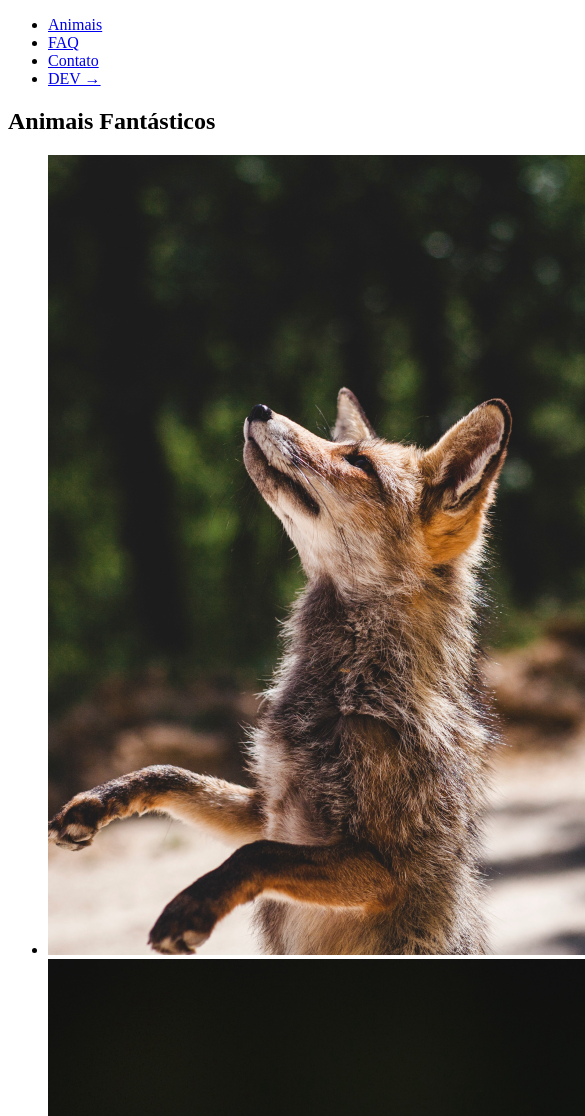
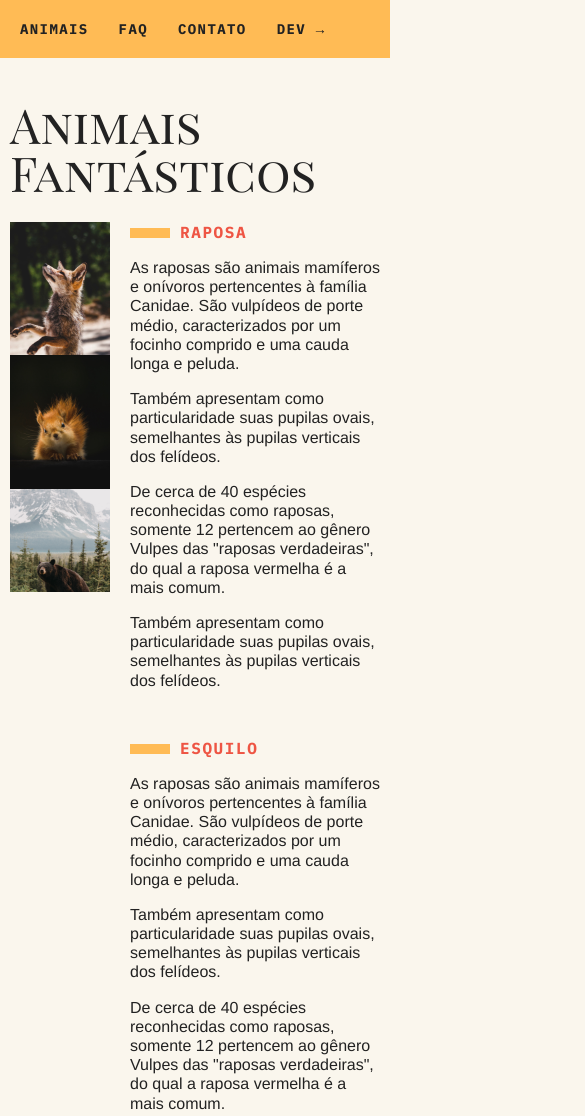
Before and after one commit to vargastm/animais-fantasticos, a plain HTML site: page index.html in a window 390 px wide. Shown: the top 1116 px of the page, 585 px wide, since content can reach past the window. Drawn offline with Linux system fonts and the light colour scheme.

Commit message:
Added all styles

```diff
--- a/assets/styles/styles.css
+++ b/assets/styles/styles.css
@@ -0,0 +1,214 @@
+body, h1, h2, ul, li, p, dd, dt, dl {
+  margin: 0;
+  padding: 0;
+}
+
+img {
+  display: block;
+  max-width: 100%;
+}
+
+ul {
+  list-style: none;
+}
+
+body {
+  background: #FAF6ED;
+  color: #222222;
+  display: grid;
+  grid-template-columns: 1fr 120px minmax(300px, 800px) 1fr;
+}
+
+.menu {
+  grid-column: 3 / 5;
+  margin-top: 2rem;
+  margin-bottom: 2rem;
+  background: #FFBB55;
+}
+
+.menu ul {
+  display: flex;
+  flex-wrap: wrap;
+  padding: 10px;
+}
+
+.menu li a {
+  display: block;
+  padding: 10px;
+  margin-right: 10px;
+  color: #222222;
+  text-decoration: none;
+  font-family: 'IBM Plex Mono', monospace;
+  font-weight: bold;
+  text-transform: uppercase;
+  font-size: 0.875rem;
+  letter-spacing: .1em;
+}
+
+.grid-section {
+  grid-column: 2 / 4;
+  width: 100%;
+  box-sizing: border-box;
+  padding: 10px;
+  display: grid;
+  grid-template-columns: 90px 300px 1fr;
+  gap: 20px;
+  margin-bottom: 4rem;
+}
+
+.title {
+  font-family: 'Playfair Display SC', Georgia;
+  font-size: 6rem;
+  line-height: 1;
+  font-weight: 400;
+  margin-bottom: 1rem;
+  grid-column: 1 / 4;
+}
+
+.animals h2 {
+  font-family: 'IBM Plex Mono', monospace;
+  font-size: 1rem;
+  text-transform: uppercase;
+  letter-spacing: .1em;
+  margin-bottom: 1rem;
+  color: #EE5544;
+}
+
+.animals h2::before {
+  content: '';
+  display: inline-block;
+  width: 40px;
+  height: 10px;
+  margin-right: 10px;
+  background: #FFBB55;
+}
+
+.animals p {
+  font-family: Helvetica, Arial, sans-serif;
+  line-height: 1.2;
+  margin-bottom: 1rem;
+}
+
+.animals ul {
+  height: 370px;
+  overflow-y: scroll;
+  grid-column: 2;
+}
+
+.animals ul::-webkit-scrollbar {
+  width: 18px;
+}
+
+.animals ul::-webkit-scrollbar-thumb {
+  background: #FFBB55;
+  border-left: 4px solid #FAF6ED;
+  border-right: 4px solid #FAF6ED;
+}
+
+.animals ul::-webkit-scrollbar-track{
+  background: #FAF6ED;
+}
+
+.description-animals {
+  grid-column: 3;
+}
+
+.description-animals section {
+  margin-bottom: 3rem;
+}
+
+.faq-list {
+  grid-column: 2 / 4;
+}
+
+.faq-list dt {
+  font-family: 'IBM Plex Mono', monospace;
+  font-weight: bold;
+  margin-top: 2rem;
+  margin-bottom: .5rem;
+  color: #EE5544;
+}
+
+.faq-list dt::before {
+  content: '';
+  display: inline-block;
+  width: 20px;
+  height: 10px;
+  margin-right: 10px;
+  background: #FFBB55;
+}
+
+.faq-list dd {
+  font-family: Helvetica, Arial, sans-serif;
+  margin-bottom: .5rem;
+  margin-left: 30px;
+}
+
+.map {
+  grid-column: 2;
+}
+
+.data {
+  grid-column: 3;
+}
+
+.data li {
+  margin-bottom: 1rem;
+  font-family: Helvetica, Arial, sans-serif;
+}
+
+.data li::before {
+  content: '';
+  display: inline-block;
+  width: 20px;
+  height: 10px;
+  margin-right: 10px;
+  background: #FFBB55;
+}
+
+.copy {
+  grid-column: 3 / 5;
+  margin-bottom: 2rem;
+  background: #FFBB55;
+}
+
+.copy p {
+  padding: 20px;
+  font-family: 'IBM Plex Mono', monospace;
+  font-weight: bold;
+}
+
+@media (max-width: 700px) {
+  body {
+    grid-template-columns: 1fr;
+  }
+
+  .menu, .grid-section, .copy {
+    grid-column: 1;
+  }
+
+  .grid-section {
+    grid-template-columns: 100px 1fr;
+    gap: 10px;
+  }
+
+  .animals ul {
+    grid-column: 1;
+  }
+
+  .faq-list, .data, .map {
+    grid-column: 1 / 3;
+  }
+
+  .grid-section h1 {
+    font-size: 3rem;
+  }
+
+  .menu {
+    margin-top: 0;
+  }
+
+  .copy {
+    margin-bottom: 0;
+  }
+}
--- a/index.html
+++ b/index.html
@@ -5,6 +5,9 @@
   <meta http-equiv="X-UA-Compatible" content="IE=edge">
   <meta name="viewport" content="width=device-width, initial-scale=1.0">
   <title>Animais Fantásticos</title>
+  <link rel="preconnect" href="https://fonts.googleapis.com">
+  <link rel="preconnect" href="https://fonts.gstatic.com" crossorigin>
+  <link href="https://fonts.googleapis.com/css2?family=IBM+Plex+Mono:wght@400;700&family=Playfair+Display+SC&display=swap" rel="stylesheet">
   <link rel="stylesheet" href="assets/styles/styles.css">
 </head>
 <body>
@@ -120,8 +123,8 @@
     </div>
   </section>
   <section class="grid-section faq" id="faq">
-    <h1 class="titulo">FAQ</h1>
-    <dl class="faq-lista">
+    <h1 class="title">FAQ</h1>
+    <dl class="faq-list">
       <dt>Qual a idade dos animais?</dt>
       <dd>As raposas são animais mamíferos e onívoros pertencentes à família Canidae. São vulpídeos de porte médio, caracterizados por um focinho comprido e uma cauda longa e peluda.</dd>
       <dt>Eles são fantásticos?</dt>
@@ -132,12 +135,12 @@
       <dd>Também apresentam como particularidade suas pupilas ovais, semelhantes às pupilas verticais dos felídeos.</dd>
     </dl>
   </section>
-  <section class="grid-section contato" id="contato">
-    <h1 class="titulo">Contato</h1>
-    <div class="mapa">
-      <img src="img/mapa.png">
+  <section class="grid-section contact" id="contact">
+    <h1 class="title">Contato</h1>
+    <div class="map">
+      <img src="assets/images/mapa.png">
     </div>
-    <ul class="dados">
+    <ul class="data">
       <li>contato@contato.com</li>
       <li>+55 (48) 9999-9999</li>
       <li>Rua Mauro Ramos, nº 231</li>
```
